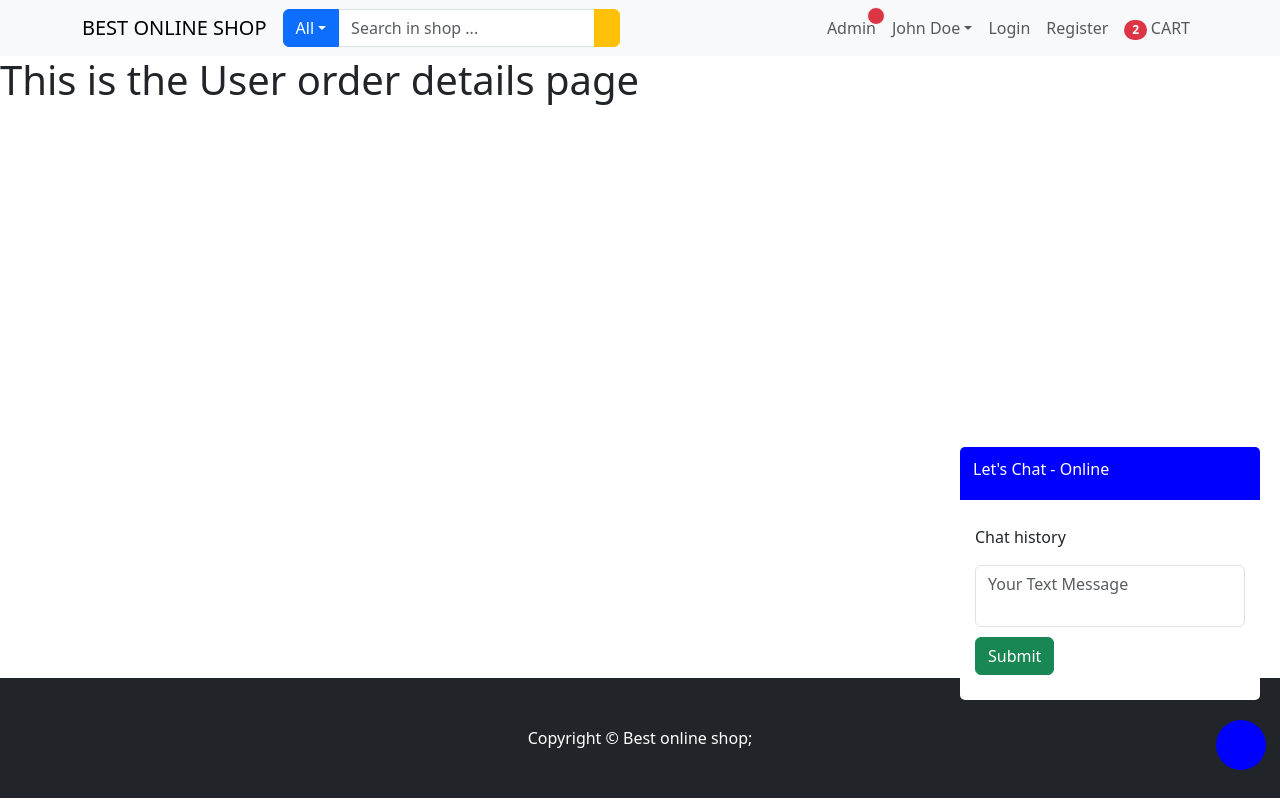
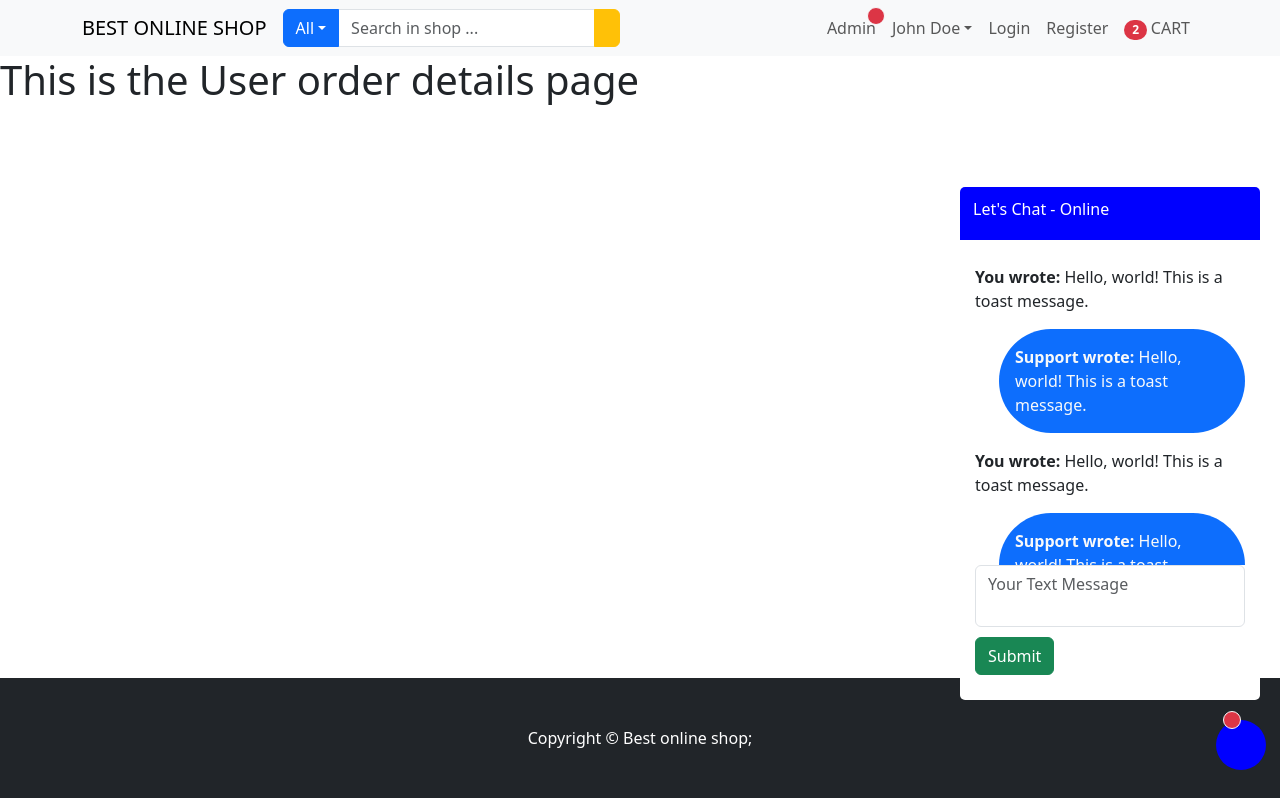
Before and after one commit to UzomaAkpala/e-commerce-frontend, a JavaScript app: page /user/order-details in a window 1280 px wide. Both pictures are taken after a click on the label 1241 px from the left and 745 px from the top of the page. Built offline with nearby package versions, Linux system fonts and the light colour scheme; the HTML template or start-up script is replaced by a standard one.

Commit message:
Chat Popup- Example Chat History

```diff
--- a/src/chats.css
+++ b/src/chats.css
@@ -73,3 +73,8 @@
 .btn:focus {
   box-shadow: none;
 }
+
+.cht-msg {
+  max-height: 300px;
+  overflow: auto;
+}
--- a/src/components/user/UserChatComponent.js
+++ b/src/components/user/UserChatComponent.js
@@ -5,6 +5,7 @@ const UserChatComponent = () => {
       <input type="checkbox" id="check" />
       <label className="chat-btn" htmlFor="check">
         <i className="bi bi-chat-dots comment"></i>
+        <span className="position-absolute top-0 start-10 translate-middle p-2 bg-danger border border-light rounded-circle"></span>
         <i className="bi bi-x-circle close"></i>
       </label>
       <div className="chat-wrapper">
@@ -13,7 +14,16 @@ const UserChatComponent = () => {
         </div>
         <div className="chat-form">
           <div className="cht-msg">
-            <p>Chat history</p>
+            {Array.from({ length: 20 }).map((_, id) => (
+              <div key={id}>
+                <p>
+                  <b>You wrote:</b> Hello, world! This is a toast message.
+                </p>
+                <p className="bg-primary p-3 ms-4 text-light rounded-pill">
+                  <b>Support wrote:</b> Hello, world! This is a toast message.
+                </p>
+              </div>
+            ))}
           </div>
           <textarea
             id="clientChatMsg"
```
